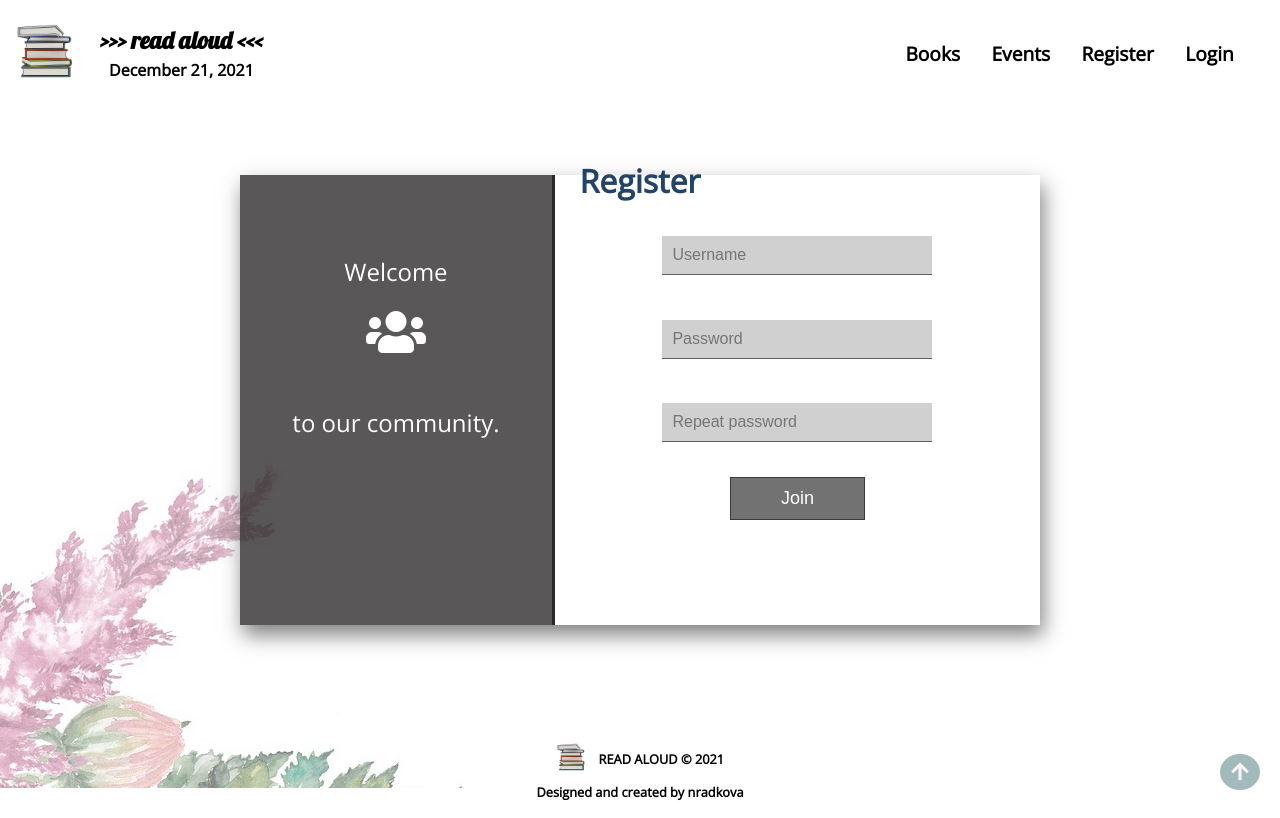
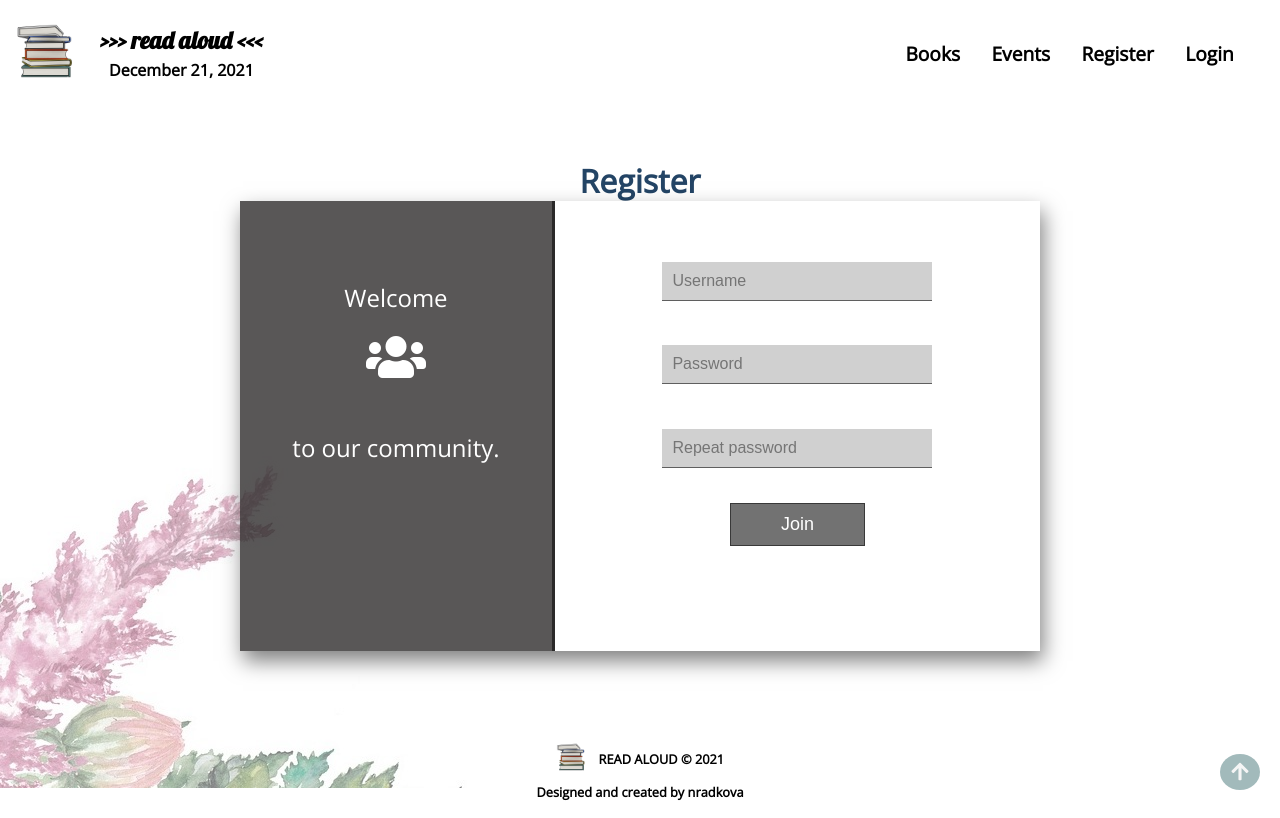
Before and after one commit to nradkova/read-aloud, a React (Create React App) app: page /read-aloud/register in a window 1280 px wide. Built offline with nearby package versions, Linux system fonts and the light colour scheme; what parse would draw is missing.

Commit message:
login and register page css fixed

```diff
--- a/src/pages/auth/login/index.css
+++ b/src/pages/auth/login/index.css
@@ -10,6 +10,7 @@
   display: flex;
   color: white;
   box-shadow: 3px 10px 20px 0px rgba(0, 0, 0, 0.5);
+  margin-top: 2%;
 }
 
 .signin-section-wrapper:before {
--- a/src/pages/auth/my-page/index.js
+++ b/src/pages/auth/my-page/index.js
@@ -114,14 +114,12 @@ const MyPage = () => {
 
 	useEffect(()=>{
 		if(notification.message.includes('book') && notification.result==="confirm"){
-			console.log("in");
 			authServices.removeBookFromUserReadingList(userId, notification.objectId)
 			.then(res=>{
 				setUpdate({reading:res,events:false});
 			})
 		}
 		if(notification.message.includes('event') && notification.result==="confirm"){
-			console.log("in");
 			unsignSubscription(user.username, notification.objectId)
 			.then(res=>{
 				setUpdate({reading:false,events:res});
--- a/src/pages/auth/register/index.css
+++ b/src/pages/auth/register/index.css
@@ -10,6 +10,7 @@
   display: flex;
   color: white;
   box-shadow: 3px 10px 20px 0px rgba(0, 0, 0, 0.5);
+  margin-top: 2%;
 }
 
 .signup-section-wrapper:before {
```
